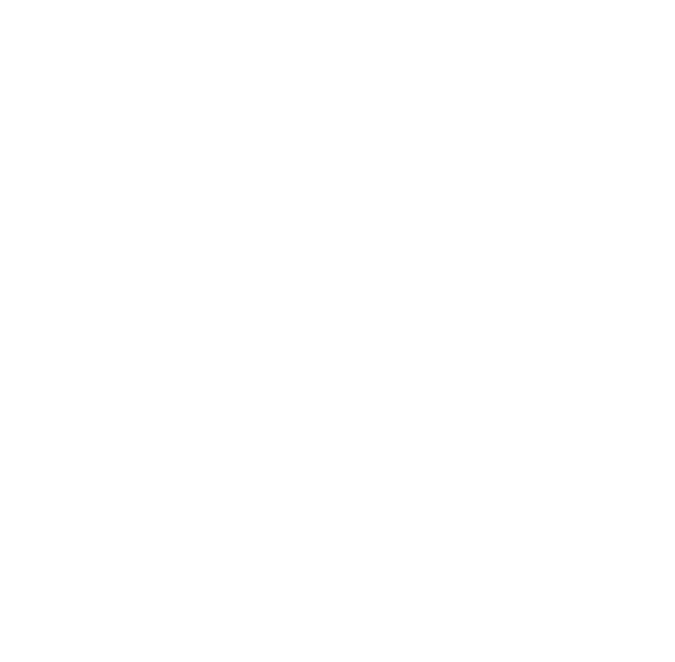
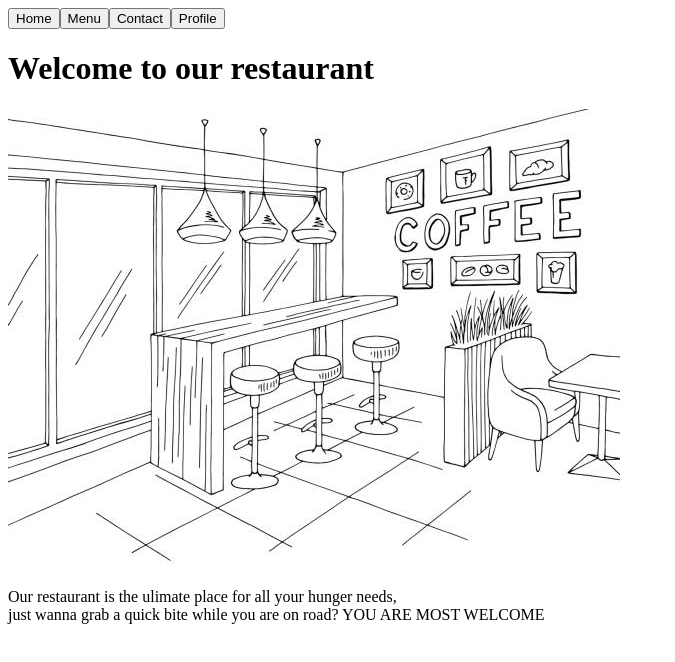
Before and after one commit to hot-ice-525/odin-restaurant-page, a website built with webpack: page src/template.html in a window 1280 px wide. Shown: the whole page, without its empty margins (0-675 px from the left). Built offline with nearby package versions, Linux system fonts and the light colour scheme.

Commit message:
Load HTML content using js module

```diff
--- a/package.json
+++ b/package.json
@@ -9,8 +9,10 @@
   "license": "ISC",
   "description": "",
   "devDependencies": {
+    "html-loader": "^5.1.0",
     "html-webpack-plugin": "^5.6.3",
     "webpack": "^5.96.1",
-    "webpack-cli": "^5.1.4"
+    "webpack-cli": "^5.1.4",
+    "webpack-dev-server": "^5.1.0"
   }
 }
--- a/src/index.js
+++ b/src/index.js
@@ -0,0 +1,4 @@
+import { initialPageLoad } from "./initial-load.js"
+
+console.log("hello");
+initialPageLoad();
--- /dev/null
+++ b/src/initial-load.js
@@ -0,0 +1,46 @@
+import interiorImg from "../images/interior.jpg";
+
+function initialPageLoad() {
+  const navbar = document.querySelector("header > nav");
+  const content = document.querySelector("div#content");
+
+
+  // Add nav buttons
+  const homeBtn = document.createElement("button");
+  homeBtn.innerText = "Home";
+  homeBtn.classList.add("home");
+  navbar.appendChild(homeBtn);
+
+  const menuBtn = document.createElement("button");
+  menuBtn.innerText = "Menu";
+  menuBtn.classList.add("menu");
+  navbar.appendChild(menuBtn);
+
+  const contactBtn = document.createElement("button");
+  contactBtn.innerText = "Contact";
+  contactBtn.classList.add("contact");
+  navbar.appendChild(contactBtn);
+
+  const profileBtn = document.createElement("button");
+  profileBtn.innerText = "Profile";
+  profileBtn.classList.add("profile");
+  navbar.appendChild(profileBtn);
+
+
+  // Add h1
+  const h1 = document.createElement("h1")
+  h1.innerText = "Welcome to our restaurant";
+  content.appendChild(h1);
+
+  // Add image
+  const image = document.createElement("img");
+  image.setAttribute("src", interiorImg);
+  content.appendChild(image);
+
+  // Add description
+  const p = document.createElement("p");
+  p.innerHTML = "Our restaurant is the ulimate place for all your hunger needs,<br>just wanna grab a quick bite while you are on road? YOU ARE MOST WELCOME";
+  content.appendChild(p);
+}
+
+export { initialPageLoad }
--- a/src/template.html
+++ b/src/template.html
@@ -7,6 +7,11 @@
     <title>Restaurant Page</title>
   </head>
   <body>
+    <header>
+      <nav></nav>
+    </header>
+    <div id="content">
 
+    </div>
   </body>
 </html>
--- a/webpack.config.js
+++ b/webpack.config.js
@@ -17,9 +17,17 @@ module.exports = {
   module: {
     rules: [
       {
-        test: /\.(png|jpg|jpeg)$/i,
+        test: /\.(jpg|jpeg|png)$/i,
         type: "asset/resource",
+      },
+      {
+        test: /\.html$/i,
+        use: "html-loader",
       },
     ],
   },
+  devServer: {
+    watchFiles: ["./src/template.html"],
+  },
+  devtool: "eval-source-map",
 }
```
Also changed, not shown: images/interior.jpg (added), images/menu.jpg (added), 1 other file.
